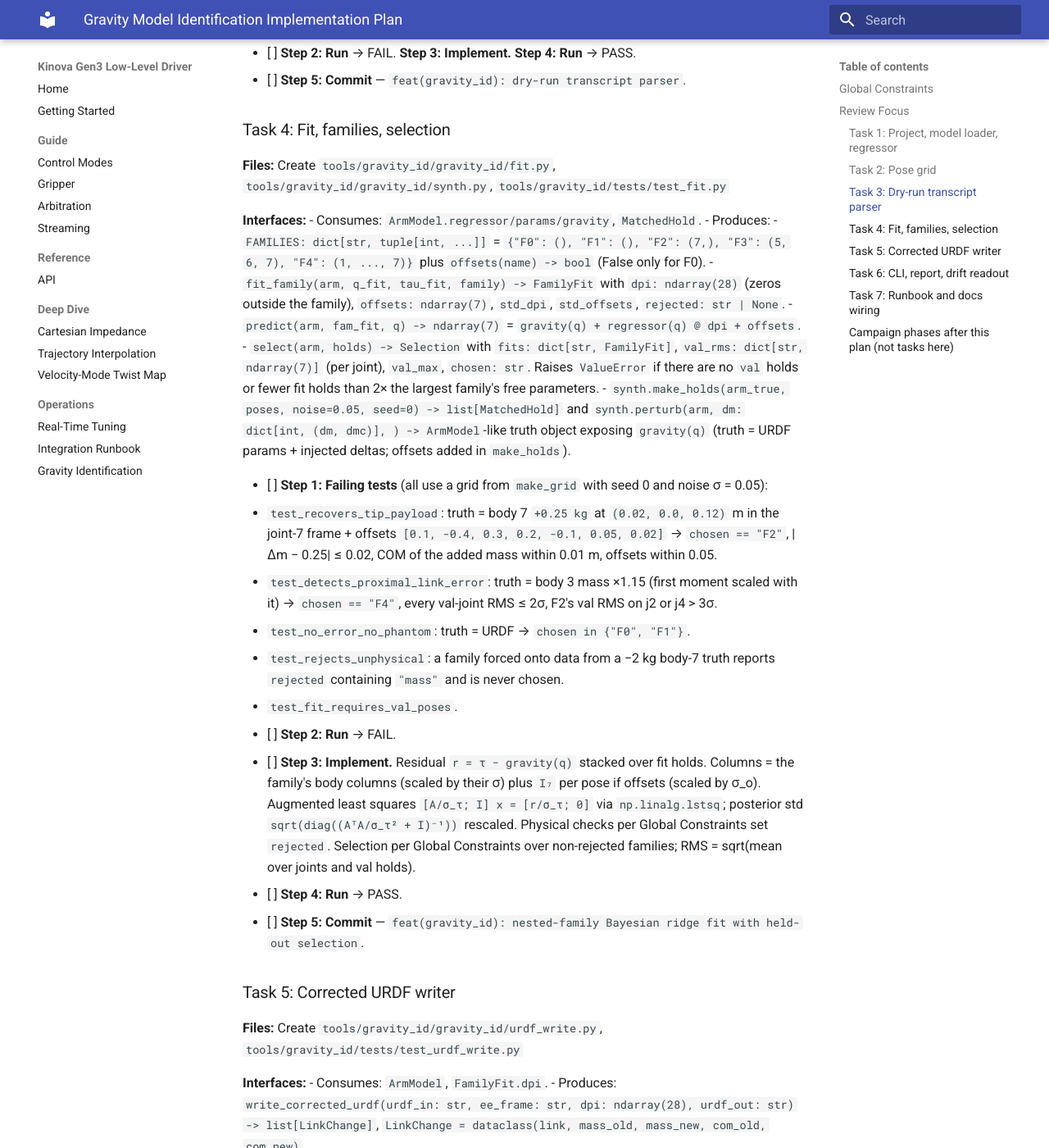
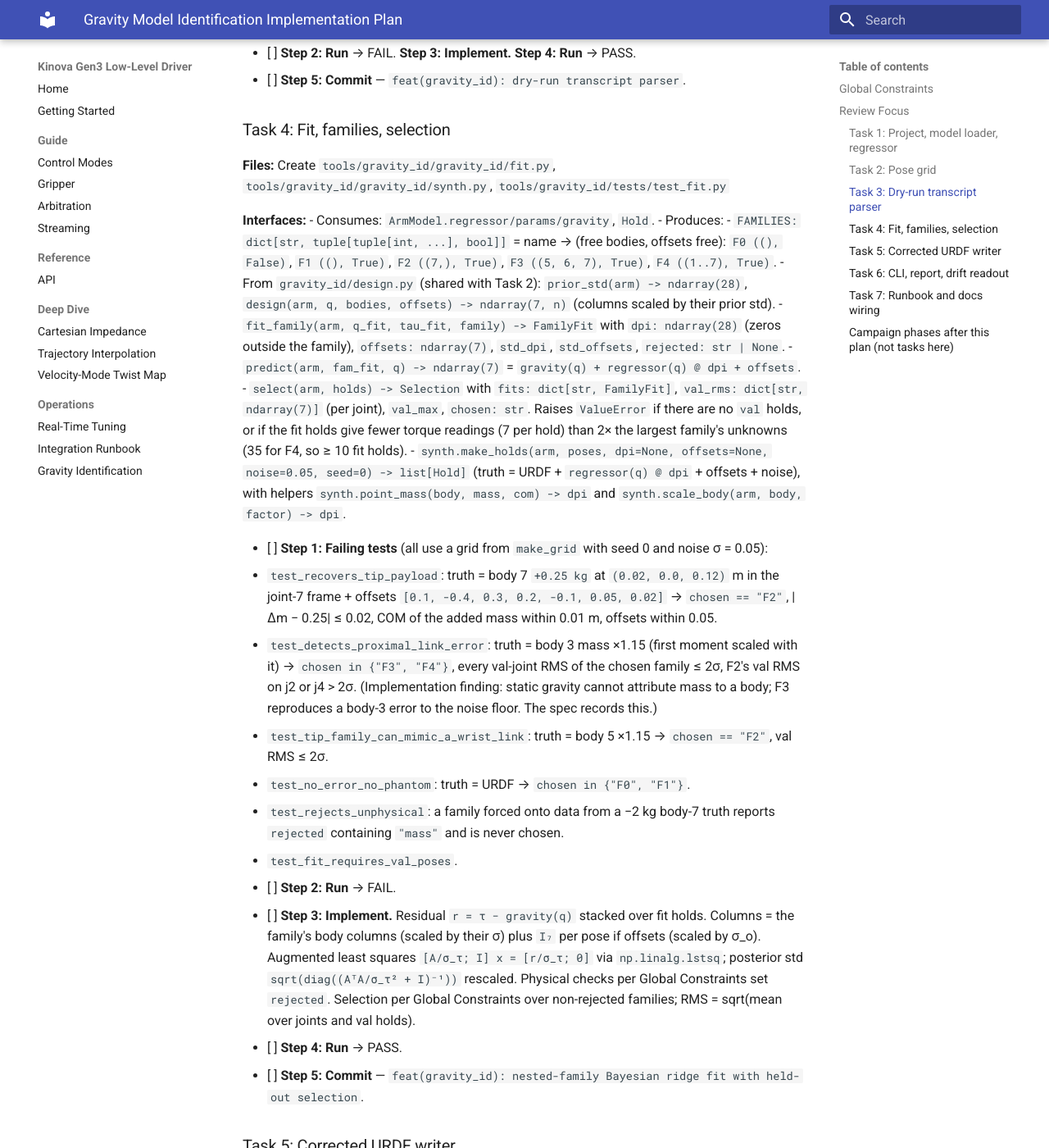
Before and after one commit to rammp-org/kinova-gen3-driver, an MkDocs documentation site: the page built from docs/superpowers/plans/2026-10-20-gravity-model-identification.md, in a window 1280 px wide and 1400 px high, scrolled down 4374 px. Shown: the whole window at 82% size. Built offline with MkDocs 1.6.1 and Material for MkDocs 9.7.7, drawn with Linux system fonts in a browser that asks for light colours; some of the changed text lies outside the part shown.

Commit message:
docs: reconcile gravity-id spec and plan with the implementation
Co-Authored-By: Claude Opus 5.5 <noreply@anthropic.com>
Claude-Session: https://claude.ai/code/session_01RR6EqMf5T7Bbo8HRLanLQh

```diff
--- a/docs/superpowers/plans/2026-10-20-gravity-model-identification.md
+++ b/docs/superpowers/plans/2026-10-20-gravity-model-identification.md
@@ -104,7 +104,8 @@ winner back into the URDF's `<inertial>` tags. The data source is the existing
 
 ### Task 2: Pose grid
 
-**Files:** Create `tools/gravity_id/gravity_id/posegrid.py`, `tools/gravity_id/tests/test_posegrid.py`
+**Files:** Create `tools/gravity_id/gravity_id/posegrid.py`, `tools/gravity_id/gravity_id/design.py`,
+`tools/gravity_id/tests/test_posegrid.py`
 
 **Interfaces:**
 - Consumes: `ArmModel`, `ArmModel.regressor`, `ArmModel.frame_heights`.
@@ -143,15 +144,14 @@ winner back into the URDF's `<inertial>` tags. The data source is the existing
     then 7 rows `  %d | %8.2f | %8.2f | %8.2f | %+9.3f`. Ignores all other lines.
   - `format_table(q, tau, grav) -> str` — the inverse, used by tests and the synthetic generator.
   - `segment(tables, tol_deg=0.05, min_tables=6, settle=2) -> list[Hold]`,
-    `Hold = dataclass(q, tau, tau_std, n)`: consecutive tables whose joint angles differ by
+    `Hold = dataclass(q, tau, tau_std, n, pose_id, set)`: consecutive tables whose joint angles differ by
     ≤ tol (wrapped difference) form a hold; drop the first `settle` tables; keep holds with
     ≥ `min_tables` remaining; q and τ are medians.
   - `check_against_model(tables, arm, tol=0.02)`: raises `ValueError` if any
     |grav − arm.gravity(q)| > tol (message names the table index, joint and both values), or if
     `corr(tau, grav)` over all loaded rows (|grav| > 1 N·m) is negative ("reaction-signed
     torque: binary predates #74").
-  - `match_holds(holds, poses, tol_deg=1.0) -> list[MatchedHold]` (`MatchedHold` = Hold +
-    `pose_id`, `set`); unmatched holds are returned separately for the report.
+  - `match_holds(holds, poses, tol_deg=1.0) -> tuple[list[Hold], list[Hold]]` (matched holds carry `pose_id` and `set`; unmatched returned second).
   - `write_holds_csv / read_holds_csv`.
 
 - [ ] **Step 1: Failing tests:** `test_parse_roundtrip` (format → parse recovers to print
@@ -170,26 +170,32 @@ winner back into the URDF's `<inertial>` tags. The data source is the existing
 `tools/gravity_id/tests/test_fit.py`
 
 **Interfaces:**
-- Consumes: `ArmModel.regressor/params/gravity`, `MatchedHold`.
+- Consumes: `ArmModel.regressor/params/gravity`, `Hold`.
 - Produces:
-  - `FAMILIES: dict[str, tuple[int, ...]]` = `{"F0": (), "F1": (), "F2": (7,), "F3": (5, 6, 7),
-    "F4": (1, ..., 7)}` plus `offsets(name) -> bool` (False only for F0).
+  - `FAMILIES: dict[str, tuple[tuple[int, ...], bool]]` = name → (free bodies, offsets free):
+    `F0 ((), False)`, `F1 ((), True)`, `F2 ((7,), True)`, `F3 ((5, 6, 7), True)`, `F4 ((1..7), True)`.
+  - From `gravity_id/design.py` (shared with Task 2): `prior_std(arm) -> ndarray(28)`,
+    `design(arm, q, bodies, offsets) -> ndarray(7, n)` (columns scaled by their prior std).
   - `fit_family(arm, q_fit, tau_fit, family) -> FamilyFit` with `dpi: ndarray(28)` (zeros
     outside the family), `offsets: ndarray(7)`, `std_dpi`, `std_offsets`, `rejected: str | None`.
   - `predict(arm, fam_fit, q) -> ndarray(7)` = `gravity(q) + regressor(q) @ dpi + offsets`.
   - `select(arm, holds) -> Selection` with `fits: dict[str, FamilyFit]`,
     `val_rms: dict[str, ndarray(7)]` (per joint), `val_max`, `chosen: str`. Raises `ValueError`
-    if there are no `val` holds or fewer fit holds than 2× the largest family's free parameters.
-  - `synth.make_holds(arm_true, poses, noise=0.05, seed=0) -> list[MatchedHold]` and
-    `synth.perturb(arm, dm: dict[int, (dm, dmc)], ) -> ArmModel`-like truth object exposing
-    `gravity(q)` (truth = URDF params + injected deltas; offsets added in `make_holds`).
+    if there are no `val` holds, or if the fit holds give fewer torque readings (7 per hold) than
+    2× the largest family's unknowns (35 for F4, so ≥ 10 fit holds).
+  - `synth.make_holds(arm, poses, dpi=None, offsets=None, noise=0.05, seed=0) -> list[Hold]`
+    (truth = URDF + `regressor(q) @ dpi` + offsets + noise), with helpers
+    `synth.point_mass(body, mass, com) -> dpi` and `synth.scale_body(arm, body, factor) -> dpi`.
 
 - [ ] **Step 1: Failing tests** (all use a grid from `make_grid` with seed 0 and noise σ = 0.05):
   - `test_recovers_tip_payload`: truth = body 7 `+0.25 kg` at `(0.02, 0.0, 0.12)` m in the joint-7
     frame + offsets `[0.1, -0.4, 0.3, 0.2, -0.1, 0.05, 0.02]` → `chosen == "F2"`, |Δm − 0.25| ≤
     0.02, COM of the added mass within 0.01 m, offsets within 0.05.
   - `test_detects_proximal_link_error`: truth = body 3 mass ×1.15 (first moment scaled with it)
-    → `chosen == "F4"`, every val-joint RMS ≤ 2σ, F2's val RMS on j2 or j4 > 3σ.
+    → `chosen in {"F3", "F4"}`, every val-joint RMS of the chosen family ≤ 2σ, F2's val RMS on
+    j2 or j4 > 2σ. (Implementation finding: static gravity cannot attribute mass to a body; F3
+    reproduces a body-3 error to the noise floor. The spec records this.)
+  - `test_tip_family_can_mimic_a_wrist_link`: truth = body 5 ×1.15 → `chosen == "F2"`, val RMS ≤ 2σ.
   - `test_no_error_no_phantom`: truth = URDF → `chosen in {"F0", "F1"}`.
   - `test_rejects_unphysical`: a family forced onto data from a −2 kg body-7 truth reports
     `rejected` containing `"mass"` and is never chosen.
```
Also changed, not shown: docs/superpowers/specs/2026-10-20-gravity-model-identification-design.md (+4 -2 lines).
